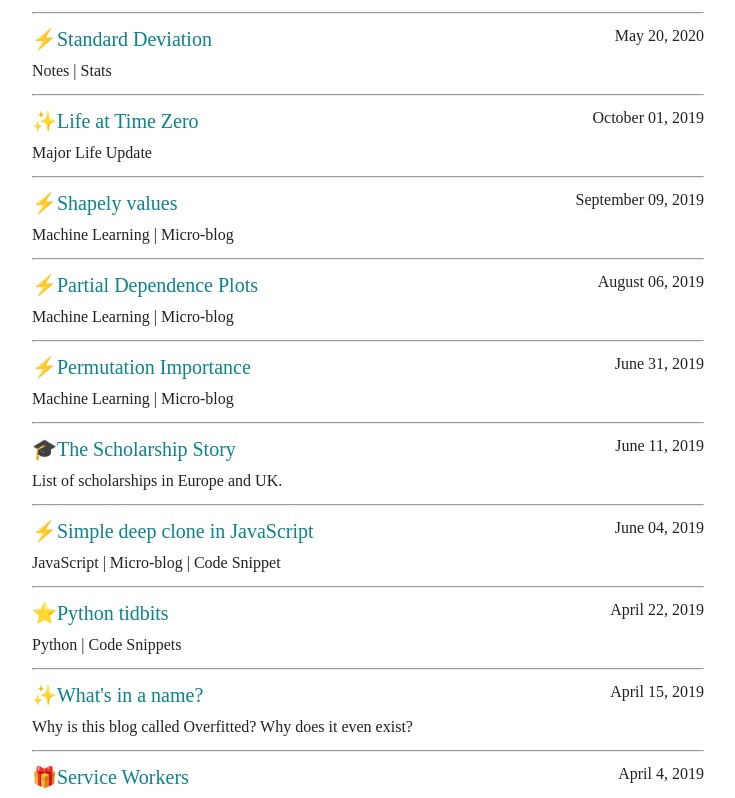
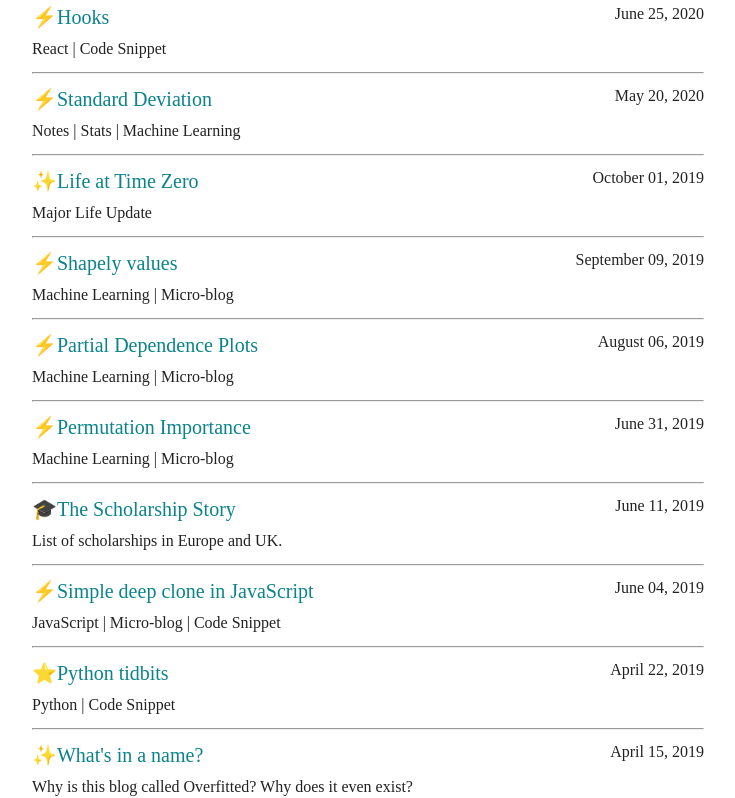
Before and after one commit to shivangidas/blog, a React (Create React App) app: page / in a window 1280 px wide. Shown: the part 407-1205 px from the top of the page, without its empty margins (272-1007 px from the left). Built offline with nearby package versions, Linux system fonts and the light colour scheme.

Commit message:
search by tags

```diff
--- a/src/Links.js
+++ b/src/Links.js
@@ -1,117 +1,47 @@
-import React, { Component } from "react";
+import React, { useState, useEffect } from "react";
 import Bio from "./components/Bio";
 import PostLink from "./components/PostLink";
-export default class Links extends Component {
-  render() {
-    return (
-      <section>
-        <Bio />
-        <PostLink
-          name="The Travelling Cat Chronicles"
-          link="/TravellingCat"
-          date="October 27, 2020"
-          description="Book review"
-          icon="&#128218;"
-        />
-        <PostLink
-          name="The Overstory"
-          link="/Overstory"
-          date="September 10, 2020"
-          description="Book review"
-          icon="&#128218;"
-        />
-        <PostLink
-          name="Hooks"
-          link="/Hooked"
-          date="June 25, 2020"
-          description="React | Code-Snippet"
-          icon="&#9889;"
-        />
-        <PostLink
-          name="Standard Deviation"
-          link="/HowMean"
-          date="May 20, 2020"
-          description="Notes | Stats"
-          icon="&#9889;"
-        />
-        <PostLink
-          name="Life at Time Zero"
-          link="/LifeAtTimeZero"
-          date="October 01, 2019"
-          description="Major Life Update"
-          icon="&#10024;"
-        />
-        <PostLink
-          name="Shapely values"
-          link="/ShapValues"
-          date="September 09, 2019"
-          description="Machine Learning | Micro-blog"
-          icon="&#9889;"
-        />
-        <PostLink
-          name="Partial Dependence Plots"
-          link="/PartialPlots"
-          date="August 06, 2019"
-          description="Machine Learning | Micro-blog"
-          icon="&#9889;"
-        />
-        <PostLink
-          name="Permutation Importance"
-          link="/PermutationImportance"
-          date="June 31, 2019"
-          description="Machine Learning | Micro-blog"
-          icon="&#9889;"
-        />
-        <PostLink
-          name="The Scholarship Story"
-          link="/ScholarshipStory"
-          date="June 11, 2019"
-          description="List of scholarships in Europe and UK."
-          icon="&#127891;"
-        />
-        <PostLink
-          name="Simple deep clone in JavaScript"
-          link="/DeepCloneJS"
-          date="June 04, 2019"
-          description="JavaScript | Micro-blog | Code Snippet"
-          icon="&#9889;"
-        />
-        <PostLink
-          name="Python tidbits"
-          link="/Python"
-          date="April 22, 2019"
-          description="Python | Code Snippets"
-          icon="&#11088;"
-        />
-        <PostLink
-          name="What's in a name?"
-          link="/Overfitted"
-          date="April 15, 2019"
-          description="Why is this blog called Overfitted? Why does it even exist?"
-          icon="&#10024;"
-        />
-        <PostLink
-          name="Service Workers"
-          link="/ServiceWorkers"
-          date="April 4, 2019"
-          description="Did you know this blog runs offline, too?"
-          icon="&#127873;"
-        />
-        <PostLink
-          name="My relationship with React"
-          link="/ReactAndMe"
-          date="March 31, 2019"
-          description="It has been bittersweet."
-          icon="&#127881;"
-        />
-        <PostLink
-          name="Good Omens"
-          link="/GoodOmens"
-          date="May 12, 2016"
-          description="Book review"
-          icon="&#128218;"
-        />
-      </section>
+import linksCollection from "./linksCollection";
+
+function Links() {
+  const [search, setSearch] = useState("");
+  const [filteredLinks, setFilteredLinks] = useState([]);
+  useEffect(() => {
+    setFilteredLinks(
+      linksCollection.filter(link => {
+        return link.description.toLowerCase().includes(search.toLowerCase());
+      })
     );
-  }
+  }, [search]);
+
+  const links = filteredLinks.map(item => (
+    <PostLink
+      key={item.link}
+      name={item.name}
+      link={item.link}
+      date={item.date}
+      description={item.description}
+      icon={item.icon}
+    ></PostLink>
+  ));
+  return (
+    <section>
+      <Bio />
+      <div className="search-box">
+        <label>Search </label>
+        <input
+          type="text"
+          placeholder="by tags"
+          onChange={e => setSearch(e.target.value)}
+        />{" "}
+        {/* <input
+          type="text"
+          placeholder="by title"
+          onChange={e => setSearch(e.target.value)}
+        /> */}
+      </div>
+      <div>{links}</div>
+    </section>
+  );
 }
+export default Links;
--- a/src/components/PostLink.js
+++ b/src/components/PostLink.js
@@ -6,15 +6,15 @@ class PostLink extends React.Component {
     return (
       <>
         <article>
-
           <div className="listClass">
             <Link to={props.link}>
               {props.icon ? props.icon : ""}
-                {props.name}</Link>{" "}
+              {props.name}
+            </Link>
             <small>{props.date}</small>
           </div>
-            <small>{props.description}</small>
-        </article >
+          <small className="tags">{props.description}</small>
+        </article>
         <hr />
       </>
     );
--- /dev/null
+++ b/src/linksCollection.js
@@ -0,0 +1,107 @@
+export default [
+  {
+    name: "The Travelling Cat Chronicles",
+    link: "/TravellingCat",
+    date: "October 27, 2020",
+    description: "Book review",
+    icon: "📚"
+  },
+  {
+    name: "The Overstory",
+    link: "/Overstory",
+    date: "September 10, 2020",
+    description: "Book review",
+    icon: "📚"
+  },
+  {
+    name: "Hooks",
+    link: "/Hooked",
+    date: "June 25, 2020",
+    description: "React | Code Snippet",
+    icon: "⚡"
+  },
+  {
+    name: "Standard Deviation",
+    link: "/HowMean",
+    date: "May 20, 2020",
+    description: "Notes | Stats | Machine Learning",
+    icon: "⚡"
+  },
+  {
+    name: "Life at Time Zero",
+    link: "/LifeAtTimeZero",
+    date: "October 01, 2019",
+    description: "Major Life Update",
+    icon: "✨"
+  },
+  {
+    name: "Shapely values",
+    link: "/ShapValues",
+    date: "September 09, 2019",
+    description: "Machine Learning | Micro-blog",
+    icon: "⚡"
+  },
+  {
+    name: "Partial Dependence Plots",
+    link: "/PartialPlots",
+    date: "August 06, 2019",
+    description: "Machine Learning | Micro-blog",
+    icon: "⚡"
+  },
+  {
+    name: "Permutation Importance",
+    link: "/PermutationImportance",
+    date: "June 31, 2019",
+    description: "Machine Learning | Micro-blog",
+    icon: "⚡"
+  },
+  {
+    name: "The Scholarship Story",
+    link: "/ScholarshipStory",
+    date: "June 11, 2019",
+    description: "List of scholarships in Europe and UK.",
+    icon: "🎓"
+  },
+  {
+    name: "Simple deep clone in JavaScript",
+    link: "/DeepCloneJS",
+    date: "June 04, 2019",
+    description: "JavaScript | Micro-blog | Code Snippet",
+    icon: "⚡"
+  },
+  {
+    name: "Python tidbits",
+    link: "/Python",
+    date: "April 22, 2019",
+    description: "Python | Code Snippet",
+    icon: "⭐"
+  },
+  {
+    name: "What's in a name?",
+    link: "/Overfitted",
+    date: "April 15, 2019",
+    description: "Why is this blog called Overfitted? Why does it even exist?",
+    icon: "✨"
+  },
+  {
+    name: "Did you know this blog runs offline, too?",
+    link: "/ServiceWorkers",
+    date: "April 4, 2019",
+    description: "React | JavaScript | Service Workers",
+    icon: "🎁"
+  },
+  {
+    name: "My relationship with React. \n It has been bittersweet.",
+    link: "/ReactAndMe",
+    date: "March 31, 2019",
+    description: "React",
+    icon: "🎉"
+  },
+  {
+    name: "Good Omens",
+    link: "/GoodOmens",
+    date: "May 12, 2016",
+    description: "Book review",
+    icon: "📚"
+  }
+];
--- a/src/styles/index.css
+++ b/src/styles/index.css
@@ -79,9 +79,9 @@ ul li {
   list-style-type: none;
   list-style-image: url("../images/star_list.svg");
   list-style-position: inside;
-
 }
-.listClass, .titleAccessHeader {
+.listClass,
+.titleAccessHeader {
   display: flex;
   justify-content: space-between;
 }
@@ -197,3 +197,9 @@ footer {
     opacity: 0;
   }
 }
+
+.search-box {
+  margin-bottom: 0.5em;
+  padding: 0.5em;
+  box-shadow: 0 0 4px 1px #dfeced;
+}
```
Also changed, not shown: src/tags.js (added, +13 -0 lines). Lines whose indentation alone changed are shown as unchanged.
